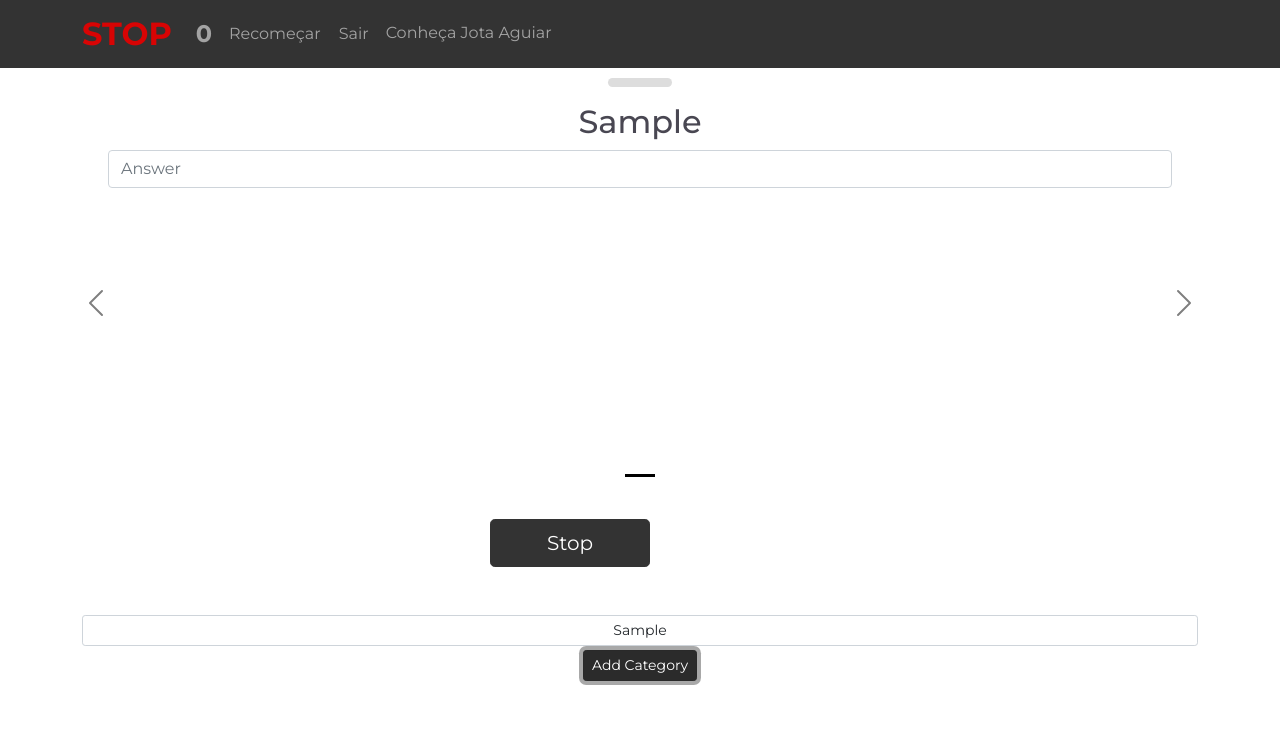
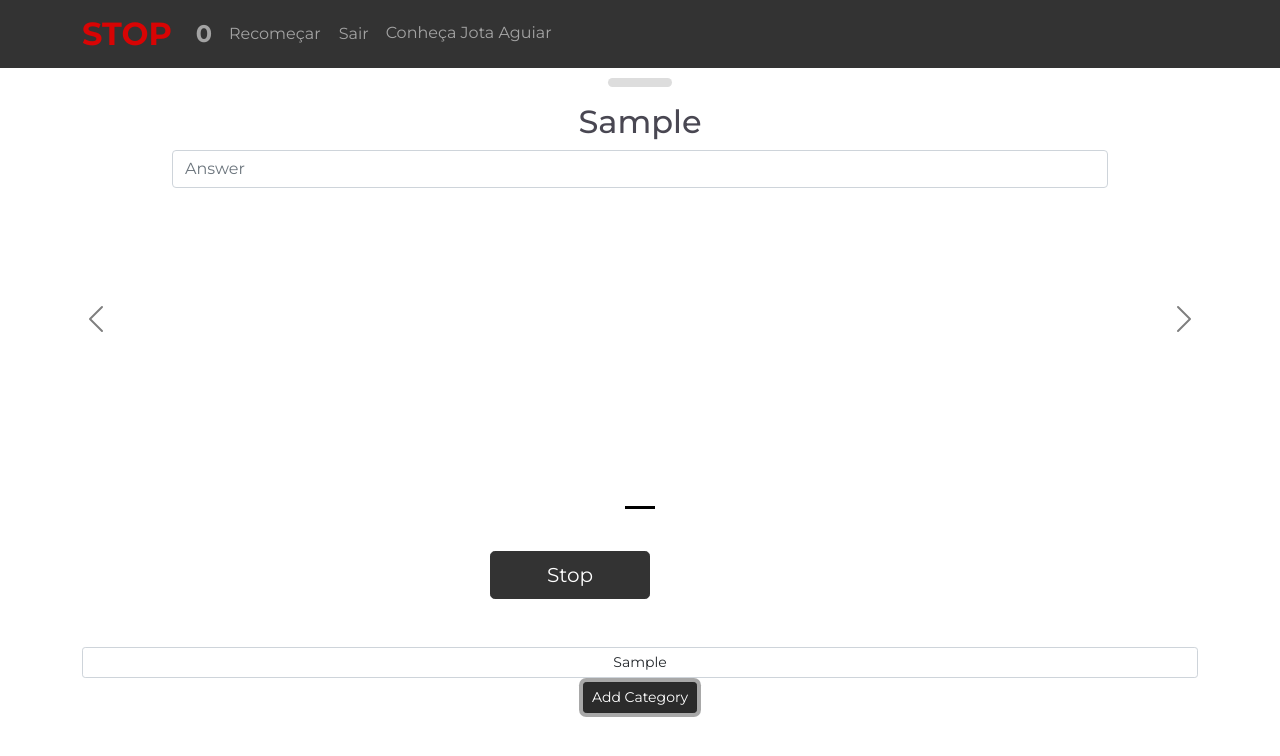
Before and after one commit to jotapedrok/stop, a React (Create React App) app in the folder stop-app/: page /game in a window 1280 px wide. Both pictures are taken after typing "Sample" into the empty fields and a click on the button "Add Category". Shown: the top 756 px of the page. Built offline with nearby package versions, Linux system fonts and the light colour scheme.

Commit message:
adjust styles

```diff
--- a/stop-app/src/components/Category/index.tsx
+++ b/stop-app/src/components/Category/index.tsx
@@ -68,6 +68,8 @@ export default function Category(props: CategoryProps) {
       <div className="category-title">
         <h4>{category.category}</h4>
       </div>
+      <div className="category-scrolling-box">
+
         <div className="category-answer-list">
           {answerList.map(({ answer, score }) => (
             <div
@@ -83,16 +85,17 @@ export default function Category(props: CategoryProps) {
         </div>
         {turn === 'stop' && (
           <div className="category-answer-unseted-points">
-          <h4>{answerBeforePoints}</h4>
+            {answerBeforePoints.length > 0 && <h4>{answerBeforePoints}</h4>}
             <Form.Select
+              className='category-answer-unseted-points-select'
               name="setedPoints"
               size="sm"
               value={setedPoints}
               onChange={handleSelect}
             >
               <option value={0}>0</option>
-            <option value={5}>5</option>
-            <option value={10}>10</option>
+              {answerBeforePoints.length > 0 && <option value={5}>5</option>}
+              {answerBeforePoints.length > 0 && <option value={10}>10</option>}
             </Form.Select>
           </div>
         )}
@@ -111,5 +114,6 @@ export default function Category(props: CategoryProps) {
           </div>
         )}
       </div>
+    </div>
   );
 }
--- a/stop-app/src/components/Category/style.scss
+++ b/stop-app/src/components/Category/style.scss
@@ -3,9 +3,15 @@
   flex-direction: column;
   justify-content: flex-start;
   align-items: center;
-  max-width: 85%;
+  max-width: 75%;
   margin: 0 auto;
-  min-height: 20rem;
+
+  &-scrolling-box {
+    width: 100%;
+    height: 20rem;
+    overflow-y: scroll;
+    scroll-behavior: smooth;
+  }
 
   &-title {
     h4 {
@@ -51,8 +57,13 @@
 
   &-answer-unseted-points {
     display: flex;
+    justify-content: center;
+    align-items: center;
     h4 {
       margin-right: 1rem;
     }
+    &-select {
+      width: 4rem;
+    }
   }
 }
--- a/stop-app/src/pages/InGame/style.scss
+++ b/stop-app/src/pages/InGame/style.scss
@@ -13,7 +13,7 @@
   }
 
   &-categories-container {
-    min-height: 25rem;
+    min-height: 27rem;
     display: flex;
     flex-direction: column;
     align-items: center;
```
Lines whose indentation alone changed are shown as unchanged.
